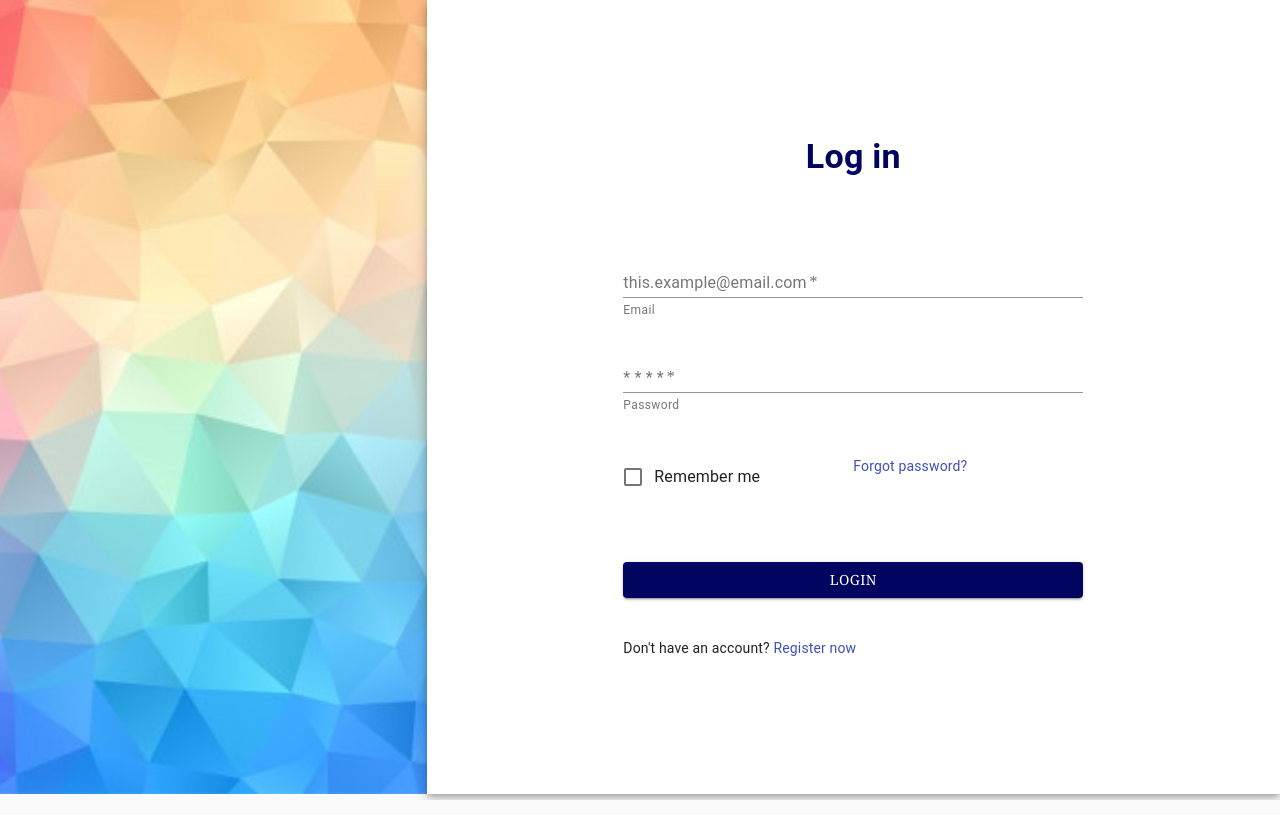
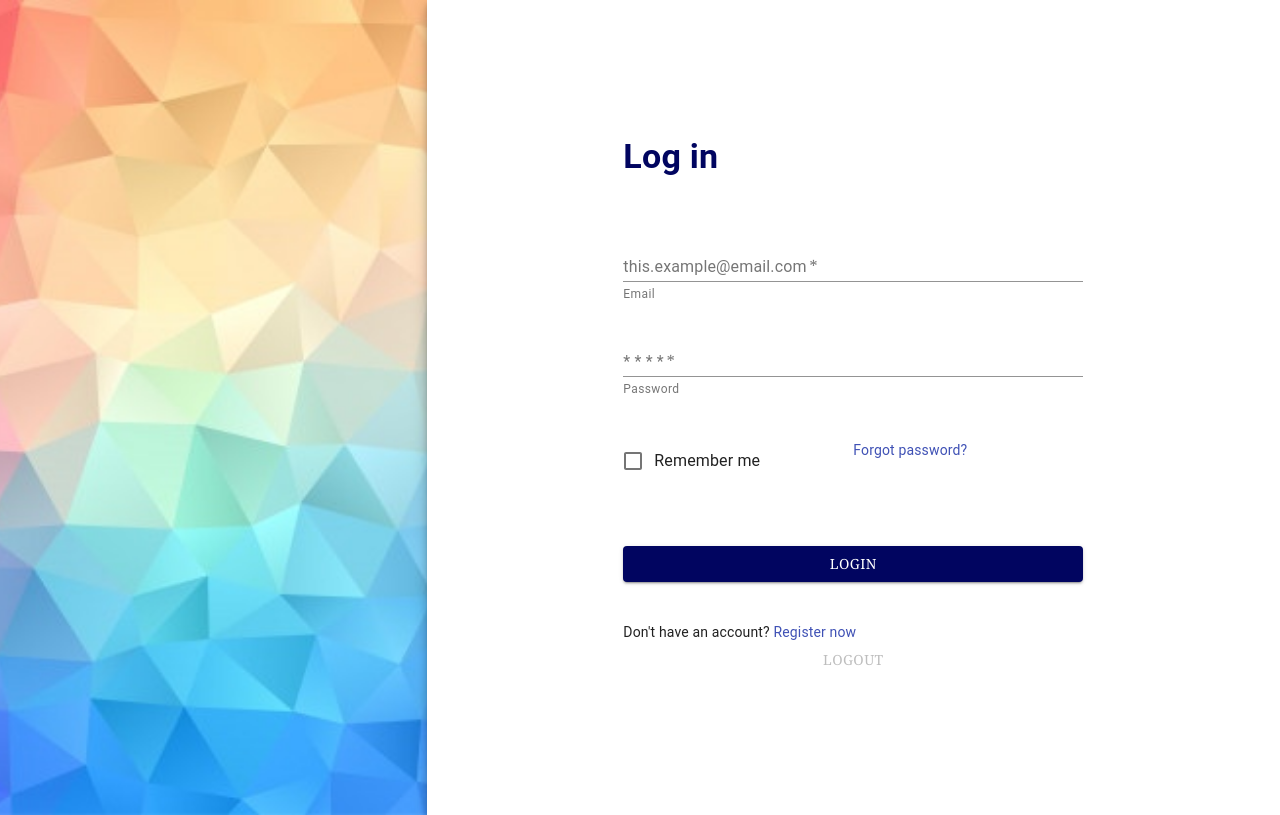
Before and after one commit to guaj/covidtrackingapp, a React (Create React App) app: page /login in a window 1280 px wide. Built offline with nearby package versions, Linux system fonts and the light colour scheme.

Commit message:
sign in credentials verification works but no redirect for now

```diff
--- /dev/null
+++ b/src/components/Authentification/UserLogin/LoginForm.js
@@ -0,0 +1,102 @@
+import { useState } from "react";
+import TextField from "@material-ui/core/TextField";
+import FormControlLabel from "@material-ui/core/FormControlLabel";
+import Checkbox from "@material-ui/core/Checkbox";
+import Link from "@material-ui/core/Link";
+import Button from "@material-ui/core/Button";
+import Typography from "@material-ui/core/Typography";
+import { Grid } from "@material-ui/core";
+import { makeStyles } from "@material-ui/core/styles";
+
+const useStyles = makeStyles((theme) => ({
+    submit: {
+        margin: theme.spacing(8, 0, 5),
+        color: "white",
+        backgroundColor: "rgba(1, 5, 96, 1)",
+    },
+    title:{
+        marginBottom: theme.spacing(5),
+        color: "rgba(1, 5, 96, 1)",
+        fontWeight: "bold",
+    },
+    checkboxes:{
+        marginTop: theme.spacing(4),
+    }
+}));
+
+export default function LoginForm({Login, error}){
+    const classes = useStyles();
+    const [details, setDetails] = useState({email: "", password: ""});
+
+    const submitHandler = e => {
+        e.preventDefault();
+
+        Login(details);
+ }
+ return(
+    <form className={classes.form} id='form' onSubmit={submitHandler}>
+        <Typography component="h1" variant="h4" className={classes.title} >
+            Log in
+        </Typography>
+        {/* ERROR ! */}
+        <TextField
+            type="email"
+            margin="normal"
+            required
+            fullWidth
+            id="email"
+            label="this.example@email.com"
+            name="email"
+            autoComplete="email"
+            helperText="Email"
+            data-testid="sign-up-email"
+            onChange={e => setDetails({...details, email:e.target.value})}
+            value = {details.email}
+        />
+        <TextField
+            type="password"
+            margin="normal"
+            required
+            fullWidth
+            name="password"
+            label="* * * *"
+            id="password"
+            helperText="Password"
+            autoComplete="current-password"
+            onChange={e => setDetails({...details, password:e.target.value})}
+            value = {details.password}
+        />
+        <Grid container className={classes.checkboxes}>
+            <Grid item xs>
+                <FormControlLabel
+                    control={<Checkbox value="remember" color="primary" />}
+                    label="Remember me"
+                />
+            </Grid>
+            <Grid item xs>
+                <Link href="#" variant="body2">
+                    Forgot password?
+                </Link>
+            </Grid>
+        </Grid>
+        <Button
+            type="submit"
+            fullWidth
+            variant="contained"
+            className={classes.submit}
+        >
+            Login
+        </Button>
+        <Grid container>
+
+            <Grid item>
+                <Typography variant="body2">Don't have an account? <t/>
+                    <Link href="/user-registration" variant="body2">
+                        {"Register now"}
+                    </Link></Typography>
+
+            </Grid>
+        </Grid>
+    </form>
+
+ )}
--- a/src/components/Authentification/UserLogin/UserLogin.js
+++ b/src/components/Authentification/UserLogin/UserLogin.js
@@ -1,15 +1,14 @@
-import Button from "@material-ui/core/Button";
 import CssBaseline from "@material-ui/core/CssBaseline";
-import TextField from "@material-ui/core/TextField";
-import FormControlLabel from "@material-ui/core/FormControlLabel";
-import Checkbox from "@material-ui/core/Checkbox";
-import Link from "@material-ui/core/Link";
 import Paper from "@material-ui/core/Paper";
 import Grid from "@material-ui/core/Grid";
-import Typography from "@material-ui/core/Typography";
 import { makeStyles } from "@material-ui/core/styles";
 import geometricImage from "../../../images/geometric_gradient.jpg";
-
+import { useState } from "react";
+import loginData from "./userLoginMockData";
+import LoginForm from "./LoginForm";
+import { Navigate } from 'react-router-dom';
+import { DetailsSharp } from "@mui/icons-material";
+import Button from "@material-ui/core/Button";
 
 const useStyles = makeStyles((theme) => ({
     image: {
@@ -27,97 +26,44 @@ const useStyles = makeStyles((theme) => ({
         display: "flex",
         flexDirection: "column",
         alignItems: "center",
-    },
-    form: {
-        marginTop: theme.spacing(2),
-        "@media (max-width: 600px)": {
-            width:"100%"
-        }
-    },
-    submit: {
-        margin: theme.spacing(8, 0, 5),
-        color: "white",
-        backgroundColor: "rgba(1, 5, 96, 1)",
-    },
-    title:{
-        marginBottom: theme.spacing(5),
-        color: "rgba(1, 5, 96, 1)",
-        fontWeight: "bold",
-    },
-    checkboxes:{
-        marginTop: theme.spacing(4),
     }
 }));
 
-
-
 export default function UsersLogin() {
     const classes = useStyles();
+    const [error, setError] = useState("");
+    const [user, setUser] = useState({email: "", password: ""})
+
+    const Login = details => {
+            console.log(details);
+            for (let i = 0; i < loginData.length; i++) {
+                if (loginData[i].email === details.email) {
+                    if (loginData[i].password1 === details.password){
+                        console.log("Logged in!");
+                        setUser( {
+                            email: details.email,
+                            password1: details.password
+                        });
+                    }
+                    else alert("Wrong email or password !")
+                    return false;
+                }
+            else alert("Wrong email or password !")
+            return false;
+            }
+        }
+    const Logout = () => {
+        setUser({email: "", password: ""});
+    }
+
     return (
         <Grid container component="main">
             <CssBaseline />
             <Grid item xs={false} sm={false} md={4} className={classes.image} />
             <Grid item xs={12} sm={12} md={8} component={Paper} elevation={6} square>
                 <div className={classes.paper}>
-                    <Typography component="h1" variant="h4" className={classes.title} >
-                        Log in
-                    </Typography>
-                    <form className={classes.form} id='form' onSubmit={"#"}>
-                        <TextField
-                            type="email"
-                            margin="normal"
-                            required
-                            fullWidth
-                            id="email"
-                            label="this.example@email.com"
-                            name="email"
-                            autoComplete="email"
-                            helperText="Email"
-                            data-testid="sign-up-email"
-                        />
-                        <TextField
-                            type="password"
-                            margin="normal"
-                            required
-                            fullWidth
-                            name="password"
-                            label="* * * *"
-                            id="password"
-                            helperText="Password"
-                            autoComplete="current-password"
-                        />
-                        <Grid container className={classes.checkboxes}>
-                            <Grid item xs>
-                                <FormControlLabel
-                                    control={<Checkbox value="remember" color="primary" />}
-                                    label="Remember me"
-                                />
-                            </Grid>
-                            <Grid item xs>
-                                <Link href="#" variant="body2">
-                                    Forgot password?
-                                </Link>
-                            </Grid>
-                        </Grid>
-                        <Button
-                            type="submit"
-                            fullWidth
-                            variant="contained"
-                            className={classes.submit}
-                        >
-                            Login
-                        </Button>
-                        <Grid container>
-
-                            <Grid item>
-                                <Typography variant="body2">Don't have an account? <t/>
-                                    <Link href="/users-registration" variant="body2">
-                                        {"Register now"}
-                                    </Link></Typography>
-
-                            </Grid>
-                        </Grid>
-                    </form>
+                    <LoginForm Login={Login} error={error} />
+                    <Button onClick={Logout} disabled={user.email === "" && user.password === ""}>Logout</Button>
                 </div>
             </Grid>
         </Grid>
--- /dev/null
+++ b/src/components/Authentification/UserLogin/userLoginMockData.js
@@ -0,0 +1,26 @@
+const loginData = [{
+        email: "apatient@gmail.com",
+        password1: "p12345"
+    },
+    {
+        email: "anotherpatient@gmail.com",
+        password1: "p123456"
+    },
+    {
+        email: "anorg@gmail.com",
+        password1: "p12345"
+    },
+    {
+        email: "anotherorg@gmail.com",
+        password1: "p12345"
+    },
+    {
+        email: "theDoctor@gmail.com",
+        password1: "p1234"
+    },
+    {
+        email: "theFemaleDoctor@gmail.com",
+        password1: "p1235"
+    }
+]
+export default loginData;
--- a/src/components/Authentification/UserRegistration/PatientRegistration.js
+++ b/src/components/Authentification/UserRegistration/PatientRegistration.js
@@ -120,7 +120,6 @@ export default function SignUpPatient() {
                         <TextField
                             type="text"
                             margin="normal"
-                            required
                             fullWidth
                             id="ramqNumber"
                             label="0000000"
@@ -129,6 +128,7 @@ export default function SignUpPatient() {
                             helperText="RAMQ number"
                             value={ramqNumber}
                             disabled={!ramq}
+                            required={ramq}
                             onChange={e => setRamqNumber(e.target.value)}
                             data-testid="ramqNumber"
                         />
```
Also changed, not shown: src/components/Authentification/UserLogin/userLoginMockData.json (deleted, +0 -26 lines).
